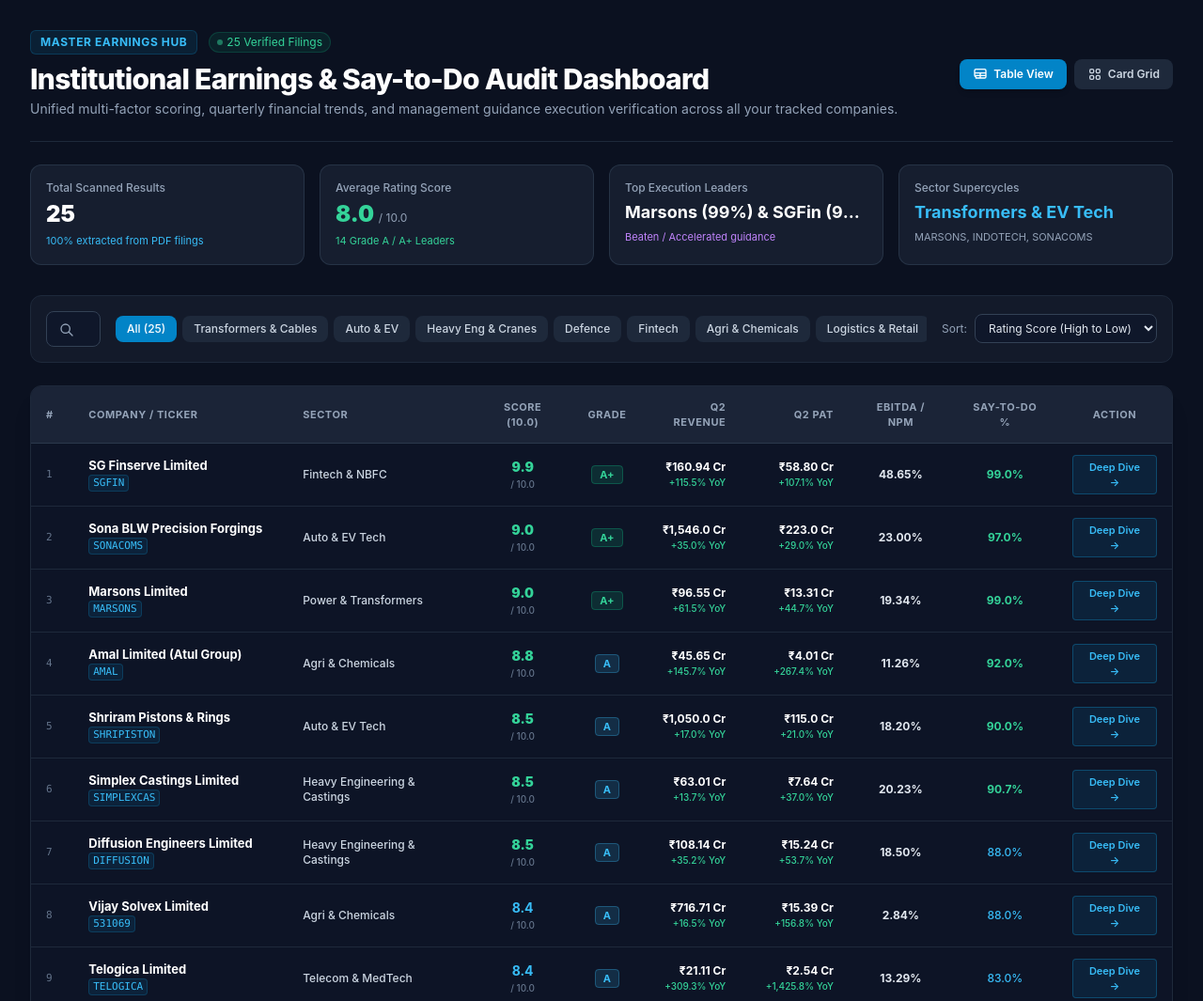
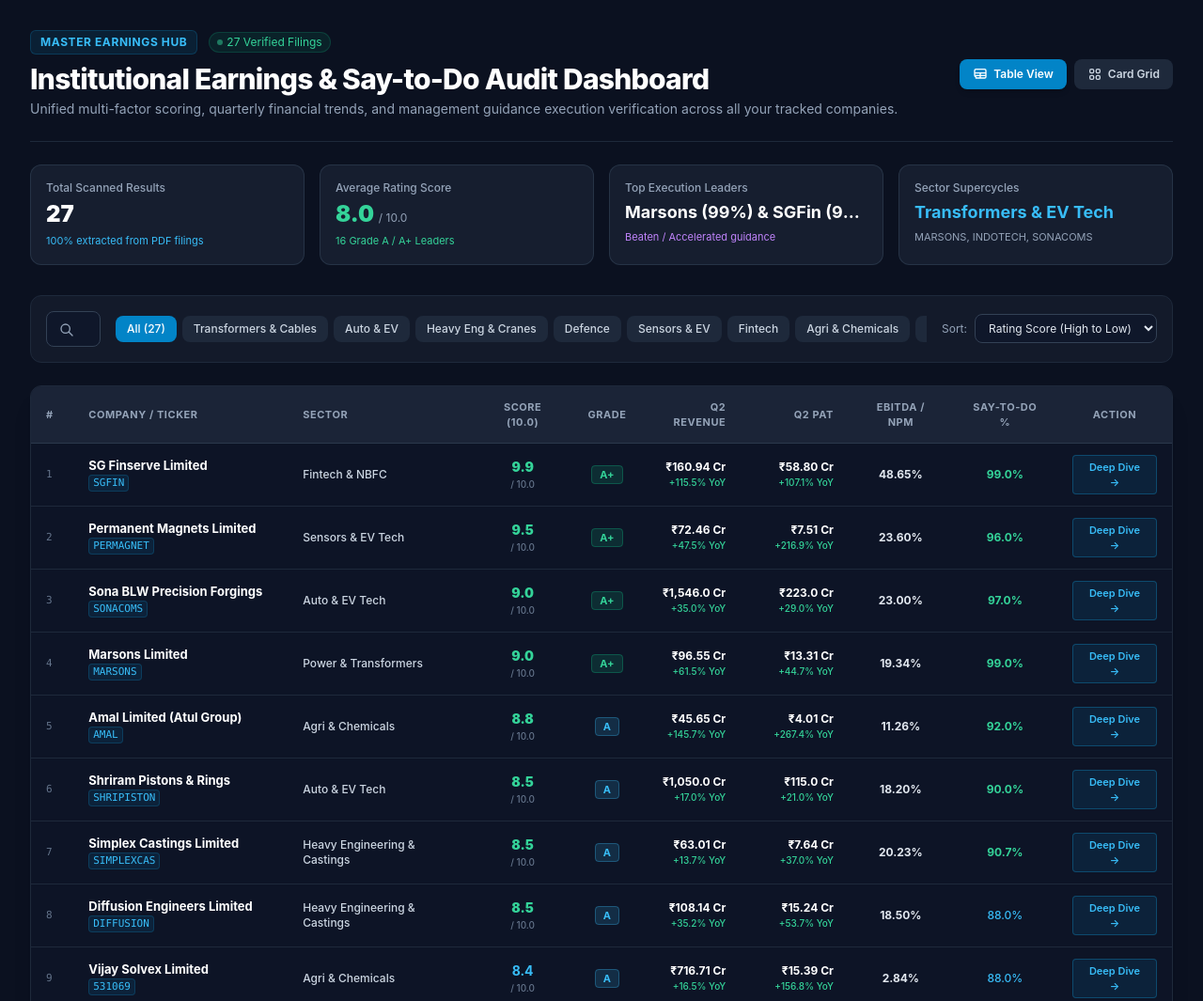
Before and after one commit to chauhanvj/earnings-dashboard01, a plain HTML site: page index.html in a window 1280 px wide. Shown: the top 1065 px of the page at 94% size. Drawn offline with nearby package versions, Linux system fonts and the light colour scheme.

Commit message:
Add files via upload

```diff
--- a/index.html
+++ b/index.html
@@ -32,7 +32,7 @@
         <div class="flex items-center gap-3">
           <span class="px-2.5 py-1 text-xs font-bold rounded-md bg-sky-500/10 text-sky-400 border border-sky-500/20 tracking-wider uppercase">Master Earnings Hub</span>
           <span class="inline-flex items-center gap-1 text-xs text-emerald-400 bg-emerald-500/10 px-2 py-0.5 rounded-full border border-emerald-500/20">
-            <span class="w-1.5 h-1.5 rounded-full bg-emerald-400 animate-pulse"></span> 25 Verified Filings
+            <span class="w-1.5 h-1.5 rounded-full bg-emerald-400 animate-pulse"></span> 27 Verified Filings
           </span>
         </div>
         <h1 class="text-2xl md:text-3xl font-extrabold text-white mt-2 tracking-tight">Institutional Earnings & Say-to-Do Audit Dashboard</h1>
@@ -55,13 +55,13 @@
     <div class="grid grid-cols-2 md:grid-cols-4 gap-4 mt-6">
       <div class="bg-slate-800/60 border border-slate-700/60 rounded-xl p-4">
         <div class="text-xs font-medium text-slate-400">Total Scanned Results</div>
-        <div class="text-2xl font-black text-white mt-1" id="stat-total">25</div>
+        <div class="text-2xl font-black text-white mt-1" id="stat-total">27</div>
         <div class="text-[11px] text-sky-400 mt-1">100% extracted from PDF filings</div>
       </div>
       <div class="bg-slate-800/60 border border-slate-700/60 rounded-xl p-4">
         <div class="text-xs font-medium text-slate-400">Average Rating Score</div>
         <div class="text-2xl font-black text-emerald-400 mt-1">8.0 <span class="text-xs font-normal text-slate-400">/ 10.0</span></div>
-        <div class="text-[11px] text-emerald-400 mt-1">14 Grade A / A+ Leaders</div>
+        <div class="text-[11px] text-emerald-400 mt-1">16 Grade A / A+ Leaders</div>
       </div>
       <div class="bg-slate-800/60 border border-slate-700/60 rounded-xl p-4">
         <div class="text-xs font-medium text-slate-400">Top Execution Leaders</div>
@@ -82,16 +82,17 @@
       <!-- Search Input -->
       <div class="relative flex-1">
         <svg class="w-4 h-4 absolute left-3.5 top-3 text-slate-400" fill="none" stroke="currentColor" viewBox="0 0 24 24"><path stroke-linecap="round" stroke-linejoin="round" stroke-width="2" d="M21 21l-6-6m2-5a7 7 0 11-14 0 7 7 0 0114 0z"></path></svg>
-        <input type="text" id="searchInput" oninput="renderDashboard()" placeholder="Search 25 stocks by name, ticker (e.g. SGFIN, SONACOMS, MARSONS), or keyword..." class="w-full bg-slate-900 border border-slate-700 text-white text-sm rounded-lg pl-10 pr-4 py-2 focus:outline-none focus:border-sky-500 transition">
+        <input type="text" id="searchInput" oninput="renderDashboard()" placeholder="Search 27 stocks by name, ticker (e.g. SGFIN, SONACOMS, MARSONS), or keyword..." class="w-full bg-slate-900 border border-slate-700 text-white text-sm rounded-lg pl-10 pr-4 py-2 focus:outline-none focus:border-sky-500 transition">
       </div>
 
       <!-- Sector Filter Tabs -->
       <div class="flex items-center gap-1.5 overflow-x-auto pb-1 lg:pb-0 text-xs">
-        <button onclick="setSectorFilter('ALL')" class="sector-btn px-3 py-1.5 rounded-lg font-medium bg-sky-600 text-white transition whitespace-nowrap">All (25)</button>
+        <button onclick="setSectorFilter('ALL')" class="sector-btn px-3 py-1.5 rounded-lg font-medium bg-sky-600 text-white transition whitespace-nowrap">All (27)</button>
         <button onclick="setSectorFilter('Power & Transformers')" class="sector-btn px-3 py-1.5 rounded-lg font-medium bg-slate-800 text-slate-300 hover:bg-slate-700 transition whitespace-nowrap">Transformers &amp; Cables</button>
         <button onclick="setSectorFilter('Auto & EV Tech')" class="sector-btn px-3 py-1.5 rounded-lg font-medium bg-slate-800 text-slate-300 hover:bg-slate-700 transition whitespace-nowrap">Auto &amp; EV</button>
         <button onclick="setSectorFilter('Heavy Engineering & Castings')" class="sector-btn px-3 py-1.5 rounded-lg font-medium bg-slate-800 text-slate-300 hover:bg-slate-700 transition whitespace-nowrap">Heavy Eng &amp; Cranes</button>
         <button onclick="setSectorFilter('Defence & Aerospace')" class="sector-btn px-3 py-1.5 rounded-lg font-medium bg-slate-800 text-slate-300 hover:bg-slate-700 transition whitespace-nowrap">Defence</button>
+        <button onclick="setSectorFilter('Sensors & EV Tech')" class="sector-btn px-3 py-1.5 rounded-lg font-medium bg-slate-800 text-slate-300 hover:bg-slate-700 transition whitespace-nowrap">Sensors &amp; EV</button>
         <button onclick="setSectorFilter('Fintech & NBFC')" class="sector-btn px-3 py-1.5 rounded-lg font-medium bg-slate-800 text-slate-300 hover:bg-slate-700 transition whitespace-nowrap">Fintech</button>
         <button onclick="setSectorFilter('Agri & Chemicals')" class="sector-btn px-3 py-1.5 rounded-lg font-medium bg-slate-800 text-slate-300 hover:bg-slate-700 transition whitespace-nowrap">Agri &amp; Chemicals</button>
         <button onclick="setSectorFilter('Logistics, Marine & Retail')" class="sector-btn px-3 py-1.5 rounded-lg font-medium bg-slate-800 text-slate-300 hover:bg-slate-700 transition whitespace-nowrap">Logistics &amp; Retail</button>
@@ -300,6 +301,50 @@
         ],
         positives: ["Zero bad debt / 0.00% NPA with CRAR of 27.01%", "High-margin compounding (>36% net profit margin)", "GIFT City unit unlocks global trade financing"],
         watchouts: ["Rapid balance sheet growth requires constant access to bank wholesale credit lines"]
+      },
+      {
+        ticker: "PERMAGNET",
+        name: "Permanent Magnets Limited",
+        sector: "Sensors & EV Tech",
+        score: 9.5,
+        grade: "Grade A+ (Compounder)",
+        say_to_do: 96.0,
+        say_to_do_status: "Beaten / Accelerated",
+        revenue_q2: "₹72.46 Cr",
+        revenue_yoy: "+47.5%",
+        revenue_qoq: "+14.6%",
+        revenue_h1: "₹135.69 Cr",
+        pat_q2: "₹7.51 Cr",
+        pat_yoy: "+216.9%",
+        pat_qoq: "+97.1%",
+        pat_h1: "₹11.32 Cr",
+        ebitda_margin: "23.60%",
+        margin_diff: "Expanded (+1,139 bps YoY)",
+        filePath: "file:///C:/Users/admin/Downloads/0c9dfbf6-3bfd-49b3-aae9-eb99180c5bfc.pdf",
+        pillars: {
+          topline: { score: 1.9, max: 2.0, label: "Topline: Revenue up +47.5% YoY to ₹72.46 Cr on smart meter sensor boom" },
+          bottomline: { score: 1.9, max: 2.0, label: "Bottomline: PAT tripled (+216.9% YoY) to ₹7.51 Cr (+97% QoQ)" },
+          margin: { score: 2.0, max: 2.0, label: "Operating Margin (ex-other inc): 23.60% (+1,139 bps YoY expansion to historic high)" },
+          solvency: { score: 1.8, max: 2.0, label: "Solvency: Robust net worth (>₹240 Cr), minimal leverage, debt-free profile" },
+          catalysts: { score: 1.9, max: 2.0, label: "Growth Drivers: Prime beneficiary of national smart metering rollout & EV charging" }
+        },
+        guidance_records: [
+          { vector: "Smart Meter Shunts", promise: "Scale capacity for current sensors & magnetic assemblies", reported: "Q2 Revenue expanded +47.5% YoY to ₹72.46 Cr; H1 reached ₹135.69 Cr (+32.2% YoY)", status: "BEAT" },
+          { vector: "Operating Leverage", promise: "Expand operating margins via product mix and automated assembly", reported: "Operating margin surged to 23.60% (+1,139 bps YoY); PAT tripled to ₹7.51 Cr", status: "BEAT" }
+        ],
+        forward_guidance: [
+          { horizon: "H2 FY27", stmt: "Supply expanding shunt requirements for domestic smart meters and global meter OEMs" },
+          { horizon: "FY27 Capex", stmt: "Expand specialized sensor production capacity for renewable solar inverters and EV applications" }
+        ],
+        positives: [
+          "Spectacular margin expansion: Core operating EBITDA margin doubled to 23.60% (+1,139 bps YoY) from 12.21%",
+          "Explosive net profit tripling: Q2 PAT jumped +216.9% YoY to ₹7.51 Cr (EPS ₹8.73)",
+          "Major megatrend tailwind: Massive adoption of current sensors & shunts in RDSS smart meter rollouts nationwide"
+        ],
+        watchouts: [
+          "Customer concentration in meter OEMs: Order flow tied to regional smart meter rollout timelines",
+          "Raw material sensitivity: Copper and specialized magnetic alloy price swings require continuous hedging"
+        ]
       },
       {
         ticker: "SONACOMS",
@@ -774,6 +819,50 @@
         ],
         positives: ["Dominant multi-brand consumer electronics retailer in Eastern India", "Compounding store network across tier 2/3 cities", "Strong same-store sales growth"],
         watchouts: ["Seasonal Q2 drop compared to peak AC summer season in Q1"]
+      },
+      {
+        ticker: "BDL",
+        name: "Bharat Dynamics Limited",
+        sector: "Defence & Aerospace",
+        score: 8.0,
+        grade: "Grade A- (Solid Compounder)",
+        say_to_do: 86.0,
+        say_to_do_status: "On Track / Accelerating",
+        revenue_q2: "₹1,664.1 Cr",
+        revenue_yoy: "+45.1%",
+        revenue_qoq: "+190.8%",
+        revenue_h1: "₹2,236.4 Cr",
+        pat_q2: "₹183.5 Cr",
+        pat_yoy: "-15.0%",
+        pat_qoq: "+54.5%",
+        pat_h1: "₹302.3 Cr",
+        ebitda_margin: "6.07%",
+        margin_diff: "Contracted (-1,028 bps YoY)",
+        filePath: "file:///C:/Users/admin/Downloads/ab067869-2707-4bb1-b6ab-8ee2137e7b48.pdf",
+        pillars: {
+          topline: { score: 1.9, max: 2.0, label: "Topline: Revenue grew +45.1% YoY to ₹1,664.1 Cr (+191% QoQ)" },
+          bottomline: { score: 1.5, max: 2.0, label: "Bottomline: PAT ₹183.5 Cr (+54.5% QoQ); H1 PAT up +29% to ₹302.3 Cr" },
+          margin: { score: 0.8, max: 2.0, label: "Operating Margin (ex-other inc): 6.07% (-1,028 bps YoY contraction due to inventory WIP)" },
+          solvency: { score: 2.0, max: 2.0, label: "Solvency: Debt-free Defence PSU; ₹1,161.6 Cr massive H1 Operating Cash Flow" },
+          catalysts: { score: 1.8, max: 2.0, label: "Order Book: Heavy multi-year backlog for Akash, Astra & Konkurs missiles" }
+        },
+        guidance_records: [
+          { vector: "Production Ramp-up", promise: "Accelerate missile deliveries for Akash Weapon System and Astra BVR", reported: "H1 Revenue surged +60.3% YoY to ₹2,236 Cr; Q2 revenue jumped +45.1% YoY to ₹1,664 Cr", status: "BEAT" },
+          { vector: "Cash Inflows", promise: "Maintain strong milestone collection from Ministry of Defence", reported: "H1 Operating cash flow reached a stellar ₹1,161.6 Cr", status: "BEAT" }
+        ],
+        forward_guidance: [
+          { horizon: "H2 FY27", stmt: "Fulfill key scheduled batch dispatches for Akash-NG and Astra Mk-1 programs" },
+          { horizon: "FY27-28 Capex", stmt: "Commercialize surface-to-air missile export variants and expand torpedo manufacturing infrastructure" }
+        ],
+        positives: [
+          "Outstanding top-line scale: Q2 revenue up +45.1% YoY to ₹1,664.1 Cr and up +190.8% QoQ",
+          "Phenomenal cash flow generation: H1 Operating cash flow reached ₹1,161.6 Cr from customer milestone receipts",
+          "Fortress balance sheet: Zero net debt, strong cash reserves, and multi-year defense order book"
+        ],
+        watchouts: [
+          "Operating margin contraction: Core operating EBITDA margin (ex-other income) compressed to 6.07% vs 16.35% YoY due to inventory WIP costs",
+          "Lumpy execution cycle: Quarterly deliveries heavily skew toward Q3/Q4 based on MoD testing clearances"
+        ]
       },
       {
         ticker: "LUMAXIND",
```
